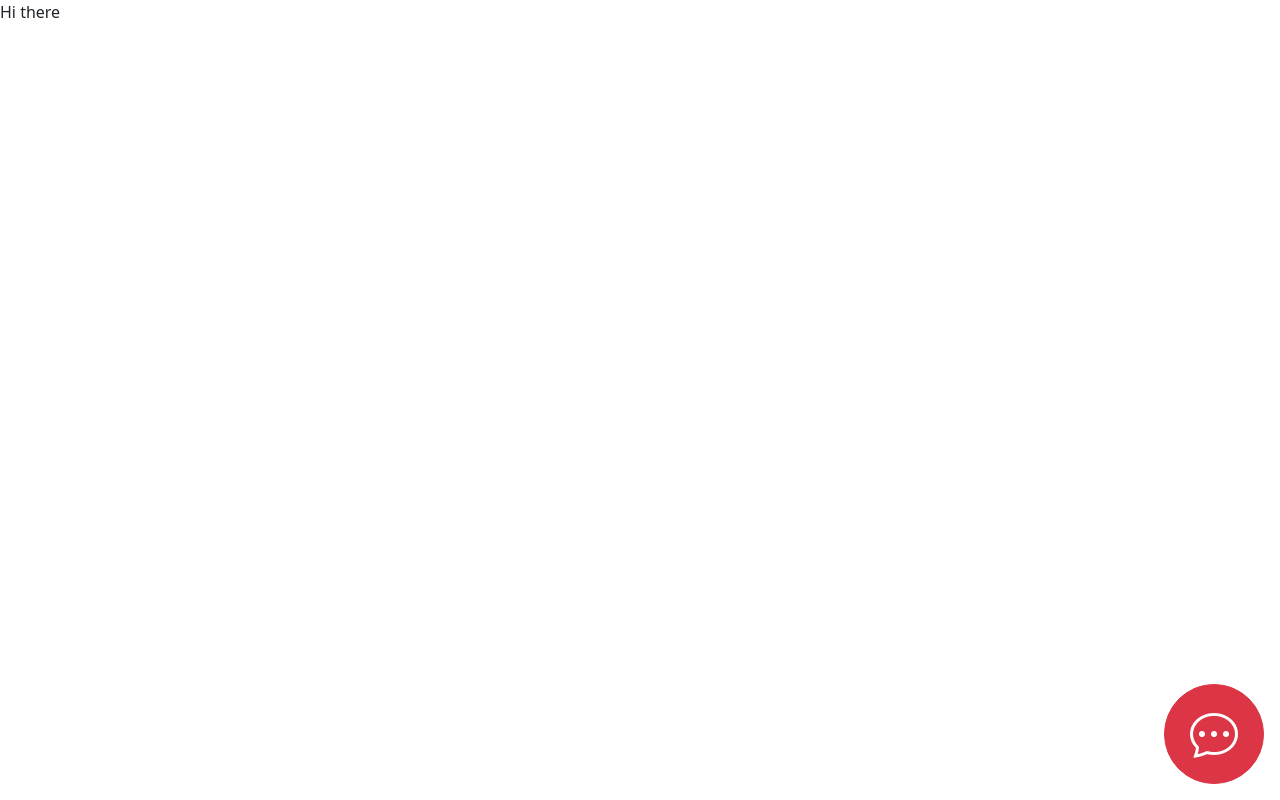
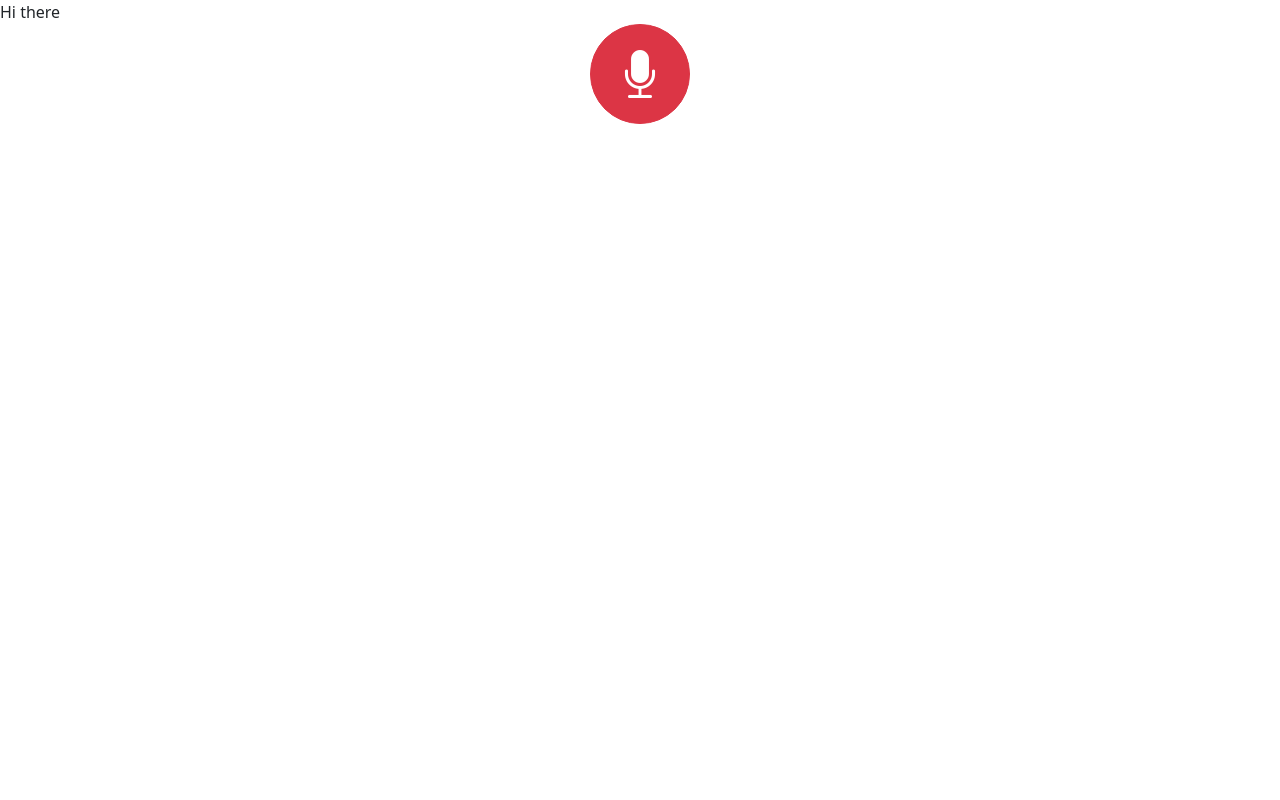
Before and after one commit to krasnoff/chat-gpt-interface, a React (Create React App) app: page / in a window 1280 px wide. Built offline with nearby package versions, Linux system fonts and the light colour scheme.

Commit message:
modify UX

```diff
--- a/src/components/open-modal-chat/hooks/useSpeechSynthesis.ts
+++ b/src/components/open-modal-chat/hooks/useSpeechSynthesis.ts
@@ -41,7 +41,7 @@ const useSpeechSynthesis = () => {
     // Firefox won't repeat an utterance that has been
     // spoken, so we need to create a new instance each time
     const utterance = new window.SpeechSynthesisUtterance();
-    utterance.text = args.text;
+    utterance.text = 'my name is kobi';//args.text;
     utterance.voice = args.voice ? args.voice : selectedVoice;
     utterance.onend = args.onend ? args.onend : null;
     utterance.rate = args.rate ? args.rate : 1;
@@ -53,7 +53,7 @@ const useSpeechSynthesis = () => {
     utterance.onpause = args.onpause ? args.onpause : null;
     utterance.onresume = args.onresume ? args.onresume : null;
     utterance.onstart = args.onstart ? args.onstart : null;
-    window.speechSynthesis.cancel();
+    // window.speechSynthesis.cancel();
     window.speechSynthesis.speak(utterance);
   };
 
--- a/src/components/open-modal-chat/open-modal-chat.module.scss
+++ b/src/components/open-modal-chat/open-modal-chat.module.scss
@@ -10,3 +10,15 @@
         font-weight: 700;
     }
 }
+
+.buttonSection {
+    display: flex;
+    justify-content: center;
+
+    .innerDiv {
+        display: flex;
+        flex-direction: column;
+        justify-content: center;
+        align-items: center;
+    }
+}
--- a/src/components/open-modal-chat/open-modal-chat.tsx
+++ b/src/components/open-modal-chat/open-modal-chat.tsx
@@ -1,7 +1,8 @@
 import { useEffect, useState } from 'react';
 import styles from './open-modal-chat.module.scss';
-import Modal from 'react-bootstrap/Modal';
+// import Modal from 'react-bootstrap/Modal';
 import { Button } from 'react-bootstrap';
+import Spinner from 'react-bootstrap/Spinner';
 import useSpeechSynthesis  from './hooks/useSpeechSynthesis';
 import { SpeakArguments } from './interfaces/SpeakArguments';
 import useSpeechRecognition from './hooks/useSpeechRecognition';
@@ -9,17 +10,19 @@ import { ChatGPTResultObj } from './interfaces/chatGPTResultObj';
 
 
 function OpenModalChatboxComponent() {
-    const [show, setShow] = useState(false);
+    // const [show, setShow] = useState(false);
     const [value, setValue] = useState('');
-    // const [endFlag, setEndFlag] = useState(false);
+    const [isListening, setIsListening] = useState<boolean>(false);
+
     const { listen, listening, stop } = useSpeechRecognition({
         onResult: (result: any) => {
-          setValue(result);
+            setValue(result);
         },
         onEnd: async () => {
             const res = await fetchData(value);
             const res2 = parseAnswer(res);
             speakHandler(res2);
+            setIsListening(false);
         }
     });
     const { speak, voices, setSelectedVoice } = useSpeechSynthesis();
@@ -55,10 +58,11 @@ function OpenModalChatboxComponent() {
         return result;
     }
 
-    const handleClose = () => setShow(false);
-    const handleShow = () => setShow(true);
+    // const handleClose = () => setShow(false);
+    // const handleShow = () => setShow(true);
 
     const initiateStop = () => {
+        setIsListening(true);
         setTimeout(() => {
             stop();
         }, 1000)
@@ -80,26 +84,40 @@ function OpenModalChatboxComponent() {
 
     return (
         <>
-            <button
+            {/* <button
                 className={['btn btn-danger', styles.positionBottomRight, 'btn-circle btn-xl'].join(' ')}
                 onClick={() => handleShow()}
                 title="Open Chatbox"
                 aria-label='Open Chatbox'
             >
                 <i className={['bi bi-chat-dots', styles.iconLarge].join(' ')}></i>
-            </button>
+            </button> */}
 
-            <Modal show={show} onHide={handleClose}>
+            <div className={styles.buttonSection}>
+                <div className={styles.innerDiv}>
+                    <Button variant="danger"  onMouseDown={listen} onMouseUp={initiateStop} className={['btn btn-danger', 'btn-circle btn-xl'].join(' ')} disabled={isListening}>
+                        {!isListening ? <i className={['bi bi-mic-fill', styles.iconLarge].join(' ')}></i> : null}
+                        {isListening ?
+                            <Spinner
+                                as="span"
+                                animation="border"
+                                role="status"
+                                aria-hidden="true"
+                            />
+                        : null}
+                    </Button>
+                    {listening && <div>Go ahead I'm listening</div>}
+                </div>
+            </div>
+
+            {/* <Modal show={show} onHide={handleClose}>
                 <Modal.Header closeButton>
                 <Modal.Title>Modal heading</Modal.Title>
                 </Modal.Header>
                 <Modal.Body>
                     <div className='d-flex'>
                         <div>
-                            <Button variant="danger" onMouseDown={listen} onMouseUp={initiateStop} className={['btn btn-danger', 'btn-circle btn-xl'].join(' ')}>
-                                <i className={['bi bi-mic-fill', styles.iconLarge].join(' ')}></i>
-                            </Button>
-                            {listening && <div>Go ahead I'm listening</div>}
+
                         </div>
                         <div>
                             <Button variant="Success" onClick={() => speakHandler('I am a robot')} className={['btn btn-success', 'btn-circle btn-xl'].join(' ')}>
@@ -109,7 +127,7 @@ function OpenModalChatboxComponent() {
                     </div>
                 </Modal.Body>
 
-            </Modal>
+            </Modal> */}
         </>
     );
 }
```
